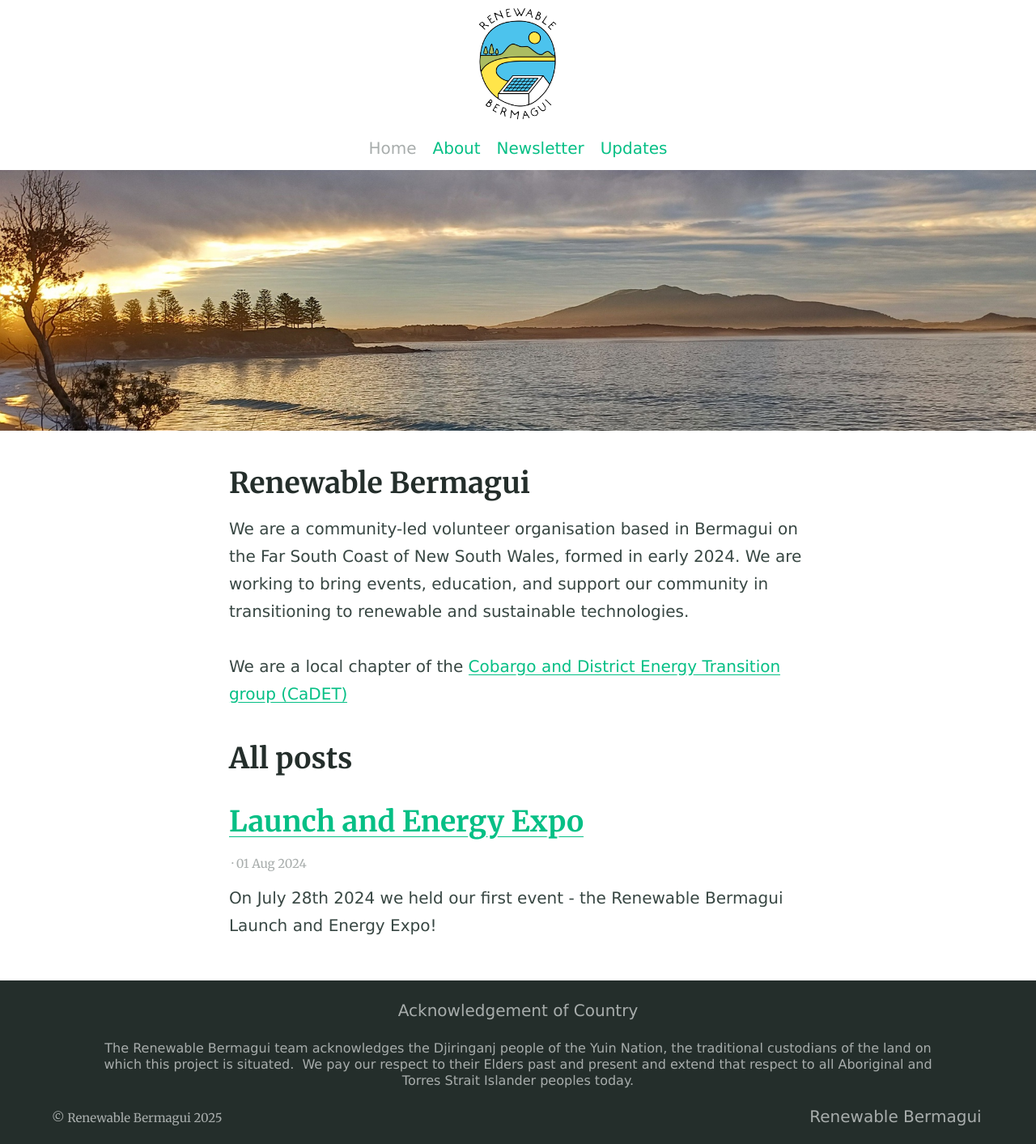
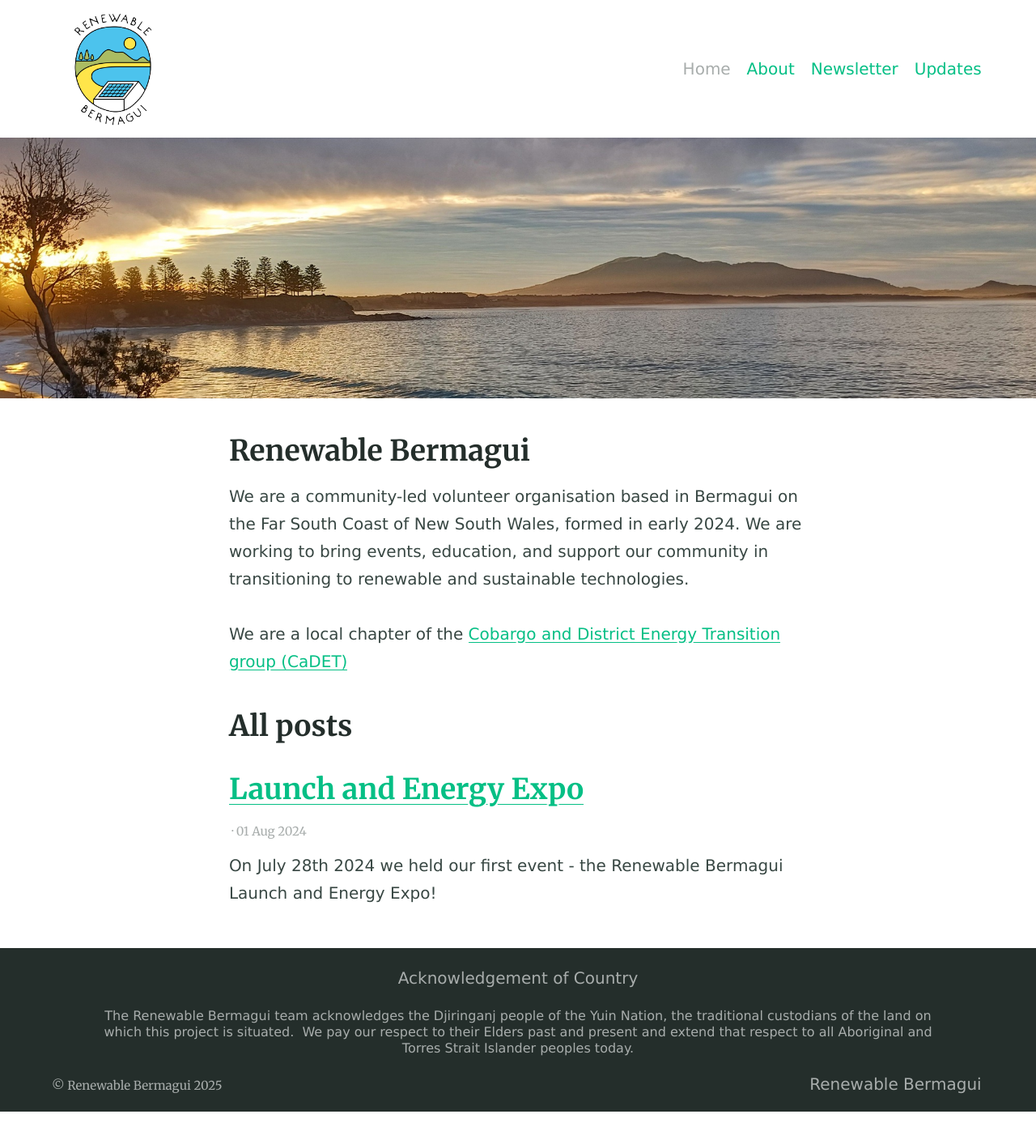
Before and after one commit to renewablebermagui/renewablebermagui.github.io, a Jekyll site: the page built from index.md, in a window 1280 px wide. Shown: the whole page at 81% size. Built offline with Jekyll 4.4.1, drawn with Linux system fonts in a browser that asks for light colours; our own code applies the rules of GitHub Pages for plain Markdown files; after the commit the page ends 1373 px from its top, so only the background shows below that.

Commit message:
removed changs to log and nav

```diff
--- a/_includes/site-header.html
+++ b/_includes/site-header.html
@@ -1,11 +1,7 @@
 <header class="header">
-  <div class="logo-container">
+  <div class="container">
     {% if site.logo %}{% include site-logo.html %}{% endif %}
 
-    <!-- {% include nav-header.html %} -->
-  </div>
-
-  <div class="nav-container">
     {% include nav-header.html %}
   </div>
 
--- a/_sass/_theme.scss
+++ b/_sass/_theme.scss
@@ -53,28 +53,12 @@
       @include align-items(center);
     }
   }
-  .logo-container {
-    display: flex;
-    flex-direction: column-reverse;
-    align-items: center;
-    justify-content: center;
-    overflow: hidden;
-    padding: 10px;
-  }
 
-  .nav-container {
-    display: flex;
-    flex-direction: column-reverse;
-    align-items: center;
-    justify-content: center;
-    overflow: hidden;
-    padding: 10px;
-  }
 
 
 }
 
-/*
+
 .header .nav {
   display: flex;
   flex-direction: column-reverse;
@@ -82,15 +66,7 @@
   justify-content: flex-end;
   overflow: hidden;
 }
-*/
 
-.header .nav {
-  display: flex;
-  flex-direction: column-reverse;
-  align-items: center;
-  justify-content: center;
-  overflow: hidden;
-}
 
 .feature {
   padding-bottom: .4rem;
```
